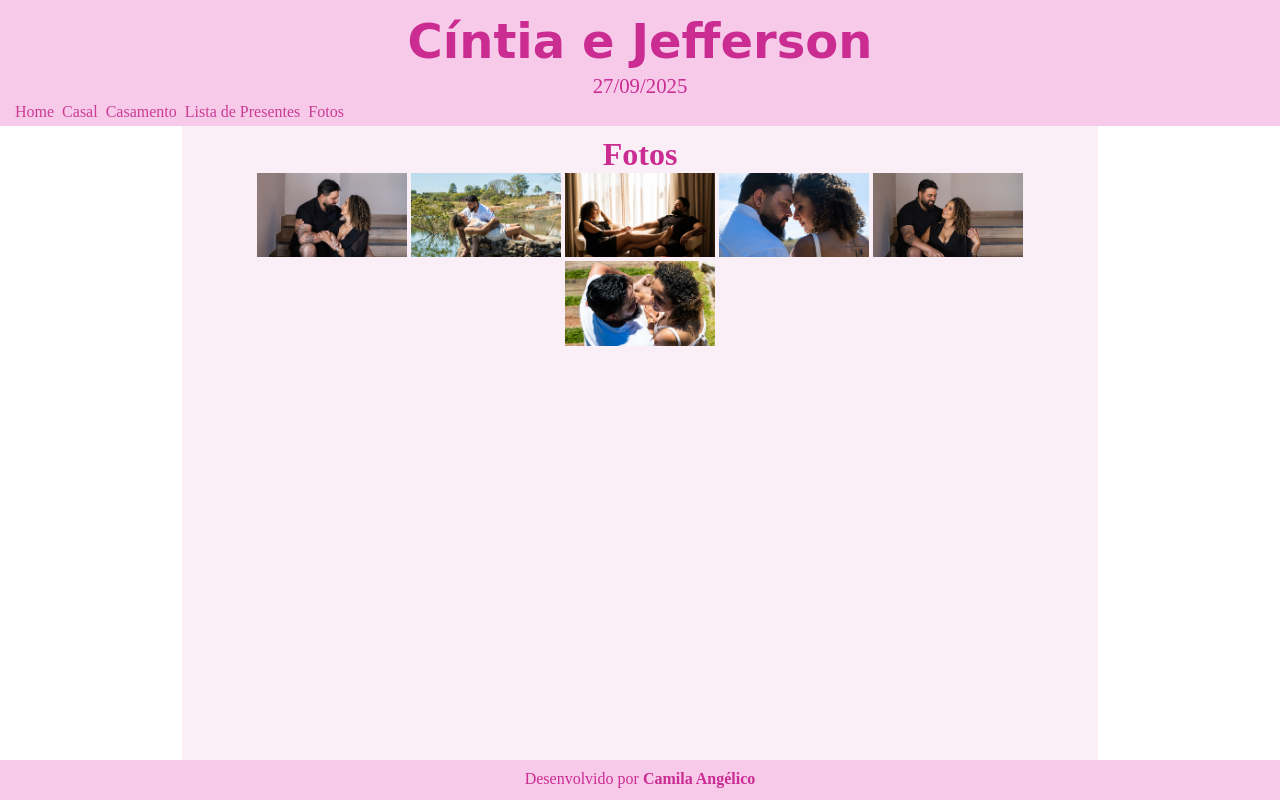
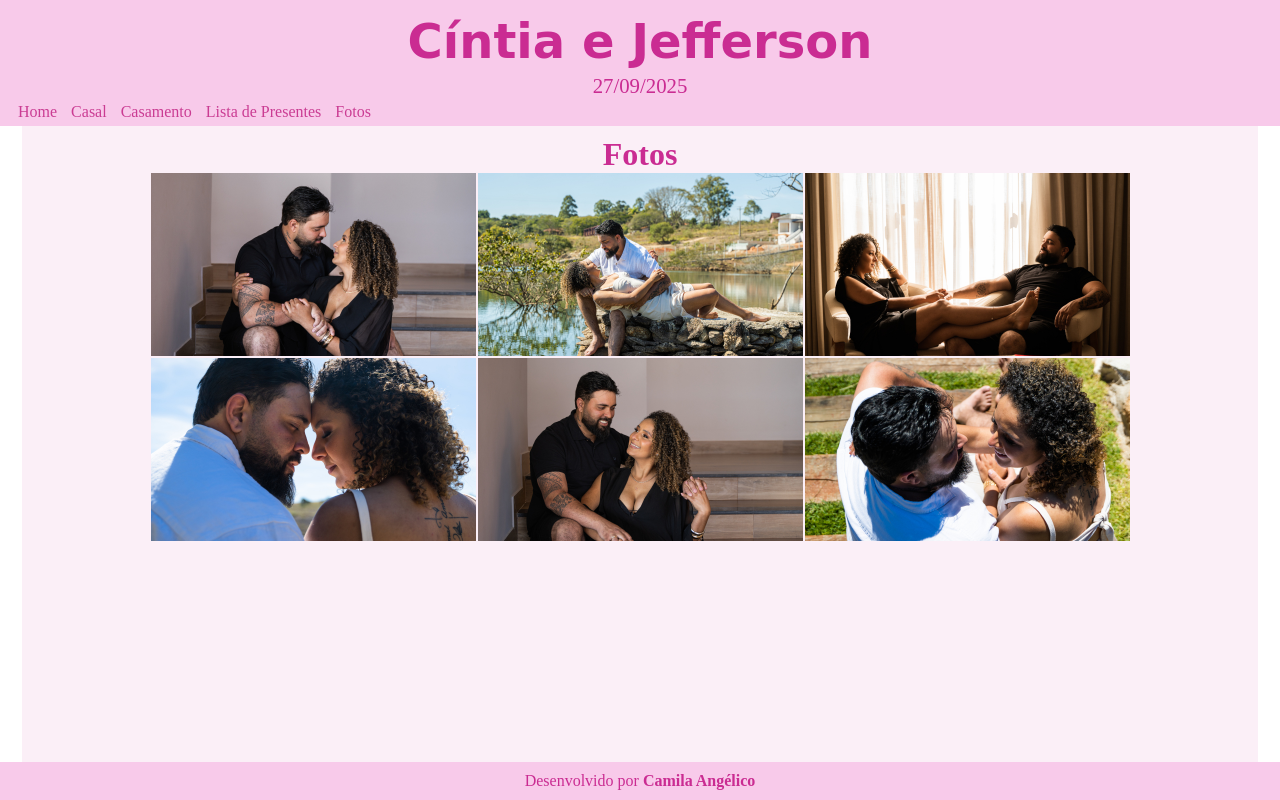
Before and after one commit to camilaangelico/casamento, a plain HTML site: page fotos.html in a window 1280 px wide. Drawn offline with Linux system fonts and the light colour scheme; a web font is replaced by a local one.

Commit message:
finishing

```diff
--- a/fotos.html
+++ b/fotos.html
@@ -5,11 +5,6 @@
     <meta name="viewport" content="width=device-width, initial-scale=1.0">
     <title>Cíntia e Jefferson</title>
     <link rel="stylesheet" href="style.css">
-    <style>
-        img{
-            max-width: 150px;
-        }
-    </style>
 </head>
 <body>
     <header>
@@ -26,6 +21,7 @@
     <main>
         <div class="bloco">
             <h1>Fotos</h1>
+            <div id="fotos">
                 <img src="assets/images/foto1.jpg" alt="casal sentado abraçado">
                 <img src="assets/images/foto2.jpg" alt="mulher deitada nos braços do homem">
                 <img src="assets/images/foto3.jpg" alt="casal sentado se olhando">
@@ -33,6 +29,7 @@
                 <img src="assets/images/foto5.jpg" alt="casal sentado se olhando">
                 <img src="assets/images/foto6.jpg" alt="casal sentado se olhando">
             </div>
+        </div>
     </main>
     <footer>
         <p>Desenvolvido por <a href="https://github.com/camilaangelico">Camila Angélico</a></p>
--- a/style.css
+++ b/style.css
@@ -3,11 +3,11 @@
 @import url('https://fonts.googleapis.com/css2?family=Charm:wght@400;700&family=Pinyon+Script&display=swap');
 
 :root{
-    --cor0: #ca3c93;
-    --cor1: #f8caea;
-    --cor2: #ca2c92;
-    --cor3: #ca2c9313;
-    --cor4: #5329ec;
+    --cor-link: #ca3c93;
+    --cor-fundo: #f8caea;
+    --cor-texto: #ca2c92;
+    --cor-fundo-blocos: #ca2c9313;
+    --cor-link-hover: #5329ec;
 
     --fonte-padrao: 'Open Sans', Arial, sans-serif;
     --fonte-titulos: charm, cursive;
@@ -17,7 +17,6 @@
 *{
     margin: 0px;
     padding: 0px;
-    overflow: hidden;
 }
 
 body{
@@ -30,12 +29,11 @@ header{
     text-align: center;
     padding: 8px;
     padding-bottom: 0px;
-    background-color: var(--cor1);
-    max-height: 29vh;
+    background-color: var(--cor-fundo);
 }
 
 h1, p, a{
-    color: var(--cor2);
+    color: var(--cor-texto);
 }
 
 header h1{
@@ -57,42 +55,37 @@ header nav{
 
 header nav a{
     text-decoration: none;
-    padding: 2px;
+    padding: 5px;
     margin-bottom: 5px;
-    color: var(--cor0);
+    color: var(--cor-link);
 }
 
 header nav a:hover{
     color: #fff;
-    background-color: var(--cor2);
+    background-color: var(--cor-texto);
 }
 
 main{
     text-align: center;
-    margin: auto;
+    justify-content: center;
     flex: 1;
     display: flex;
-    align-items: stretch;
+    overflow-y: auto;
 }
 
 .bloco{
     padding: 10px;
-    background-color: var(--cor3);
-    min-width: 290px;
-    width: 70vw;
+    background-color: var(--cor-fundo-blocos);
+    max-width: 95vw;
 }
 
 .images img{
     padding: 5px;
-    min-height: 100px;
-    max-height: 330px;
-    background-position: bottom bottom;
-    background-repeat: no-repeat;
-    background-size: contain;
+    max-height: 290px;
+    object-fit: contain;
 }
 
 .texto{
-    padding: 5px;
     text-align: justify;
     flex-grow: 1;
 }
@@ -102,11 +95,23 @@ main{
     max-width: 60vw;
 }
 
+@media (min-width: 768px){
+    main #fotos {
+        display: flex;
+        flex-wrap: wrap;
+        justify-content: center;
+        gap: 2px;
+    }
+
+    main #fotos img{
+        max-width: 325px;
+    }
+}
+
 footer{
-    min-height: 2.5vh;
     text-align: center;
     padding: 10px;
-    background-color: var(--cor1);
+    background-color: var(--cor-fundo);
 }
 
 footer a{
@@ -116,5 +121,5 @@ footer a{
 
 footer a:hover{
     text-decoration: underline;
-    color: var(--cor4);
+    color: var(--cor-link-hover);
 }
```
Lines whose indentation alone changed are shown as unchanged.
